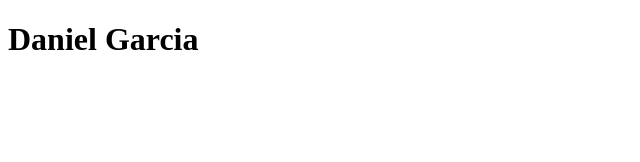
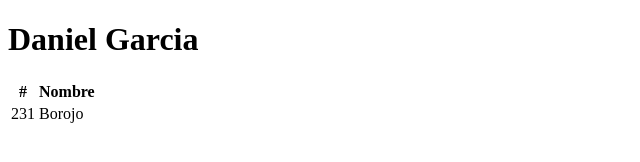
Before and after one commit to Lovealone1/Desarrollo_web-2023-2, a plain HTML site: page Actividad-1/index.html in a window 1280 px wide. Shown: the whole page, without its empty margins (0-640 px from the left). Drawn offline with Linux system fonts and the light colour scheme.

Commit message:
Creación de tabla en el index

```diff
--- a/Actividad-1/index.html
+++ b/Actividad-1/index.html
@@ -8,5 +8,15 @@
 </head>
 <body>
     <h1>Daniel Garcia</h1>
+    <table>
+        <thead>
+            <th>#</th>
+            <th>Nombre</th>
+        </thead>
+        <tr>
+            <td>231</td>
+            <td>Borojo</td>
+        </tr>
+    </table>
 </body>
 </html>
```
